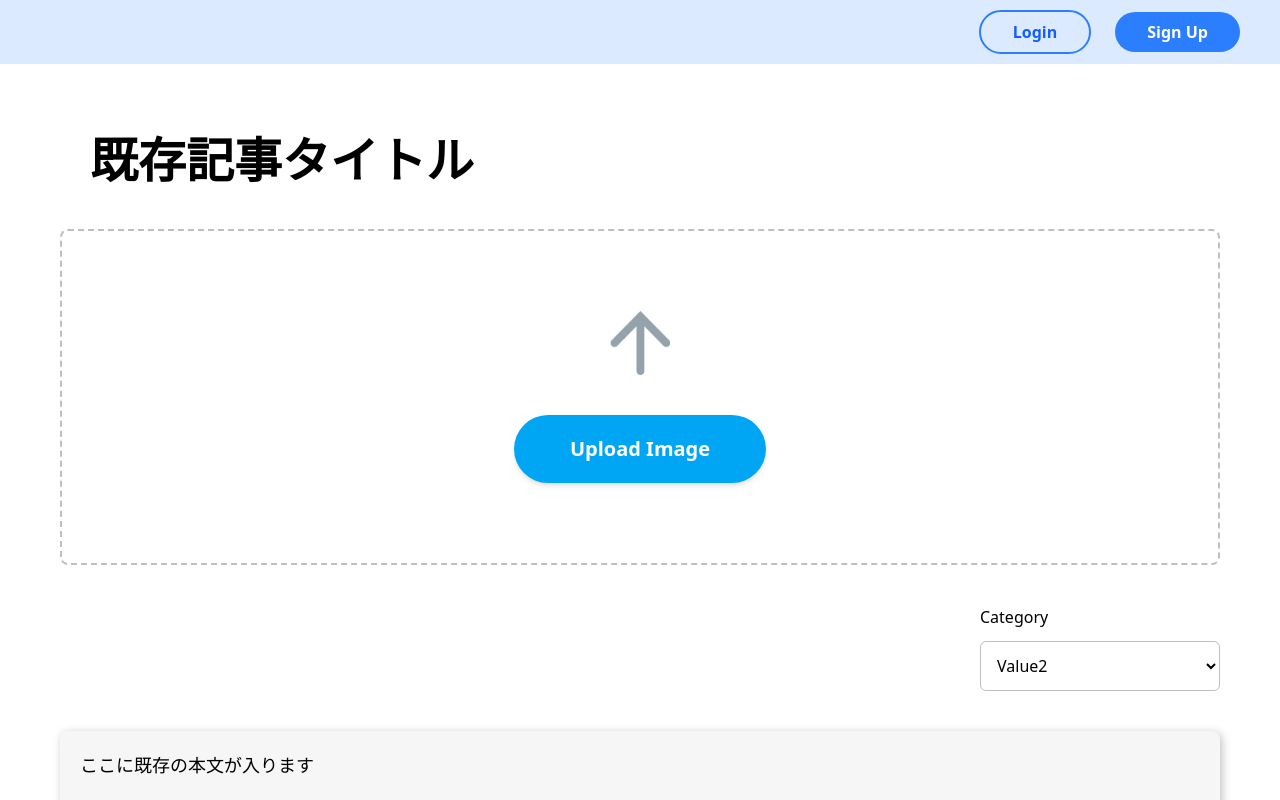
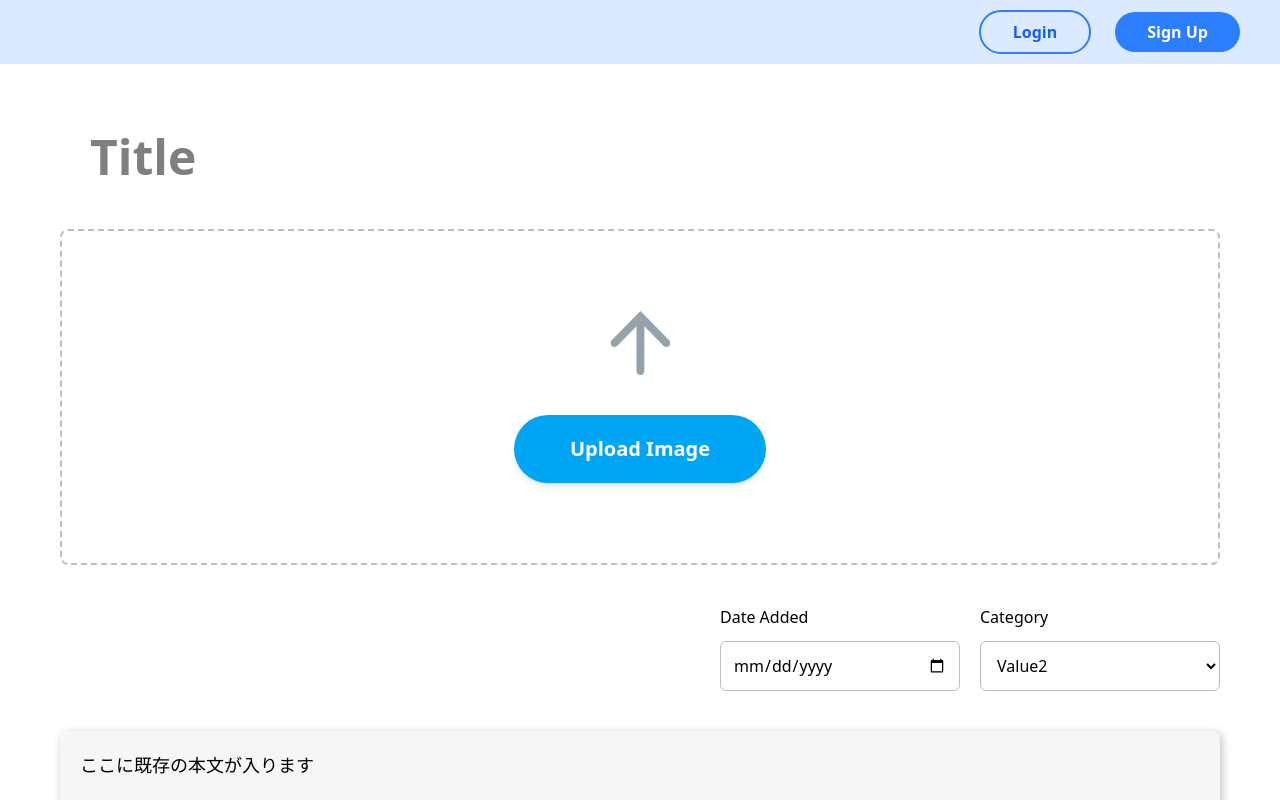
Before and after one commit to takanorishinagawa/teamdev_20, a Next.js app: page /articles/1/edit in a window 1280 px wide. Shown: the top 800 px of the page. Built offline with nearby package versions, Linux system fonts and the light colour scheme; no server answers.

Commit message:
追加日_20250816_17-47

```diff
--- a/src/app/components/article/ArticleForm.tsx
+++ b/src/app/components/article/ArticleForm.tsx
@@ -1,22 +1,55 @@
 "use client";
 
+import { useForm } from "react-hook-form";
+
 import Image from "next/image";
+import { useRouter } from "next/navigation";
+
+import { zodResolver } from "@hookform/resolvers/zod";
+import z from "zod";
 
 import type { ArticleFormProps } from "@/app/types/types";
+
+import { createClient } from "@/utils/supabase/clients";
 
 import Button from "../button/Button";
 import RectButton from "../button/RectButton";
 
+// 記事投稿フォーム（追加・編集）
+
+type Schema = z.infer<typeof schema>;
+
+const schema = z.object({
+  title: z
+    .string()
+    .min(1, { message: "1文字以上で入力してください。" })
+    .max(20, { message: "20文字以内で入力してください。" }),
+});
+
 const ArticleForm = ({
   type,
-  onSubmit,
   defaultTitle = "",
   defaultContent = "",
   defaultCategory = "",
 }: ArticleFormProps) => {
+  const supabase = createClient();
+  const router = useRouter();
+
+  const {
+    register,
+    handleSubmit,
+    formState: { errors },
+  } = useForm({
+    defaultValues: { title: "" },
+    resolver: zodResolver(schema),
+  });
+
+  const onSubmit = () => {};
+
   return (
     <div>
       <div className="p-15">
+        <form onSubmit={onSubmit}>
           <div className="flex flex-col items-center gap-10">
             {/* タイトル */}
             <input
@@ -24,7 +57,13 @@ const ArticleForm = ({
               defaultValue={defaultTitle}
               className="w-full max-w-[1100px] min-w-[600px] text-5xl font-semibold"
               placeholder="Title"
+              {...register("title")}
             />
+            {errors.title && (
+              <p className="mt-1 px-4 text-sm text-red-500">
+                {errors.title.message}
+              </p>
+            )}
 
             {/* 画像アップロード */}
             <div className="w-full max-w-[1200px] min-w-[600px] rounded-lg border-2 border-dashed border-[#7777] p-20">
@@ -48,8 +87,19 @@ const ArticleForm = ({
               </div>
             </div>
 
+            <div className="flex w-full max-w-[1200px] min-w-[600px] justify-end gap-5">
+              {/* 追加日 */}
+              <div className="flex flex-col gap-3">
+                <label htmlFor="add-date">Date Added</label>
+                <input
+                  type="date"
+                  name="add-date"
+                  defaultValue={defaultCategory}
+                  className="w-60 rounded-md border border-[#7777] p-3"
+                ></input>
+              </div>
+
               {/* カテゴリー */}
-          <div className="flex w-full max-w-[1200px] min-w-[600px] justify-end">
               <div className="flex flex-col gap-3">
                 <label htmlFor="category">Category</label>
                 <select
@@ -79,6 +129,7 @@ const ArticleForm = ({
               </RectButton>
             </div>
           </div>
+        </form>
       </div>
     </div>
   );
```
Lines whose indentation alone changed are shown as unchanged.
